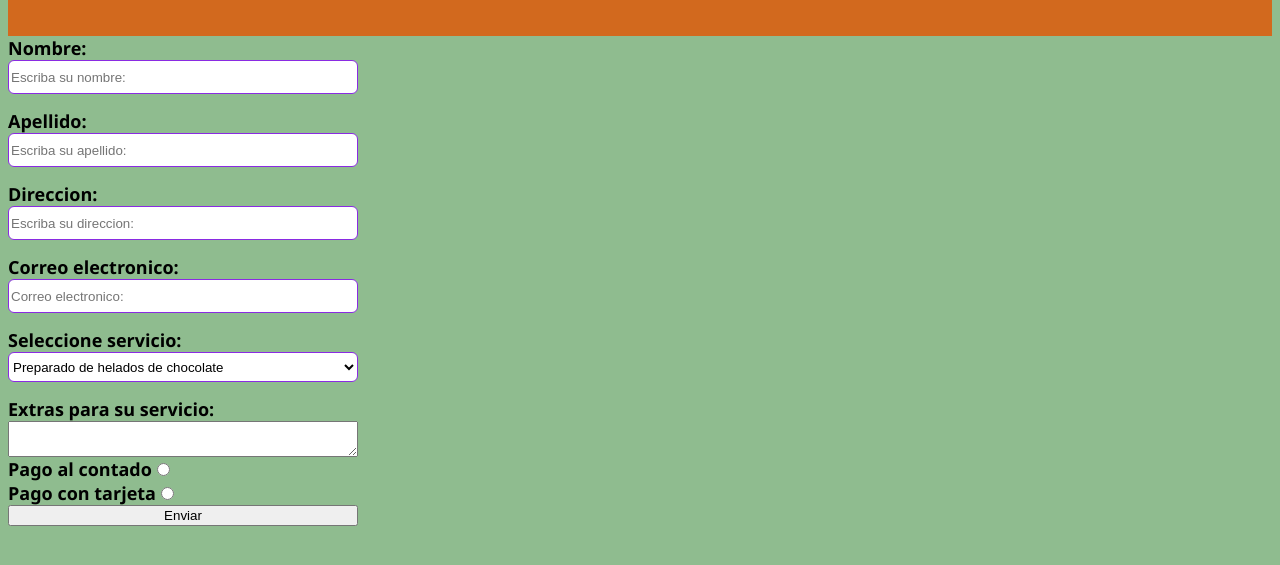
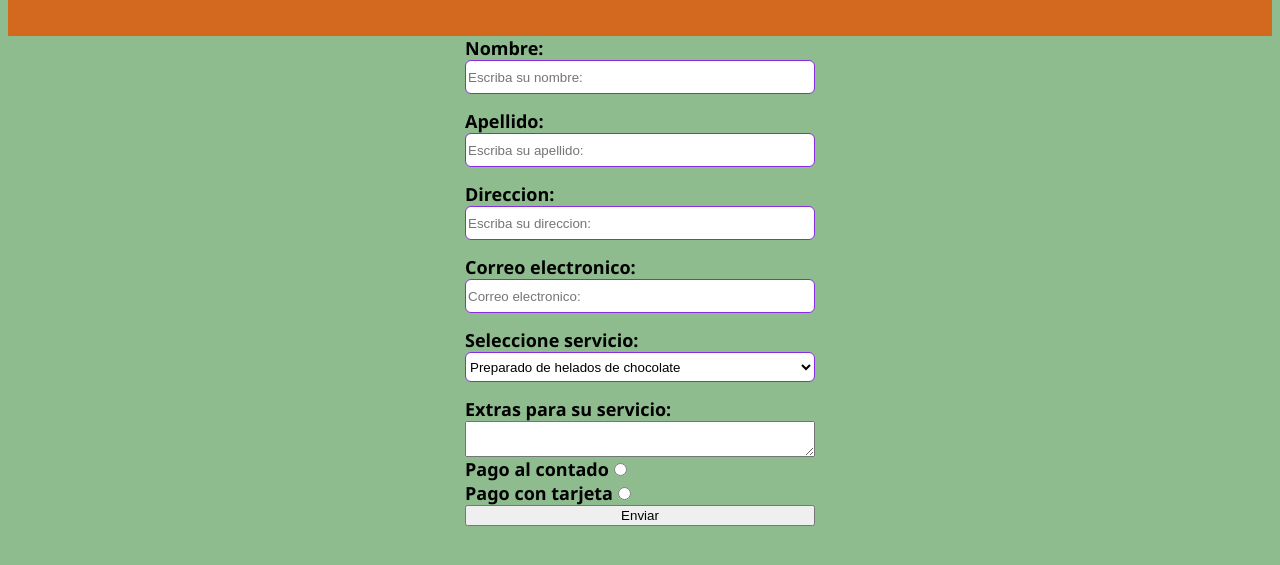
Before and after one commit to t5622h/ecdemohtml51, a plain HTML site: page contactform.html in a window 1280 px wide. Shown: the part 91-656 px from the top of the page. Drawn offline with Linux system fonts and the light colour scheme.

Commit message:
Update hojaestilo01.css
small margin change in stylesheet

```diff
--- a/hojaestilo01.css
+++ b/hojaestilo01.css
@@ -14,6 +14,7 @@ form{
     display: flex;
     width: 350px;
     flex-direction: column;
+    margin: 0px auto 0px auto;
 }
 label{
     font-family: 'Segoe UI', Tahoma, Geneva, Verdana, sans-serif;
```
